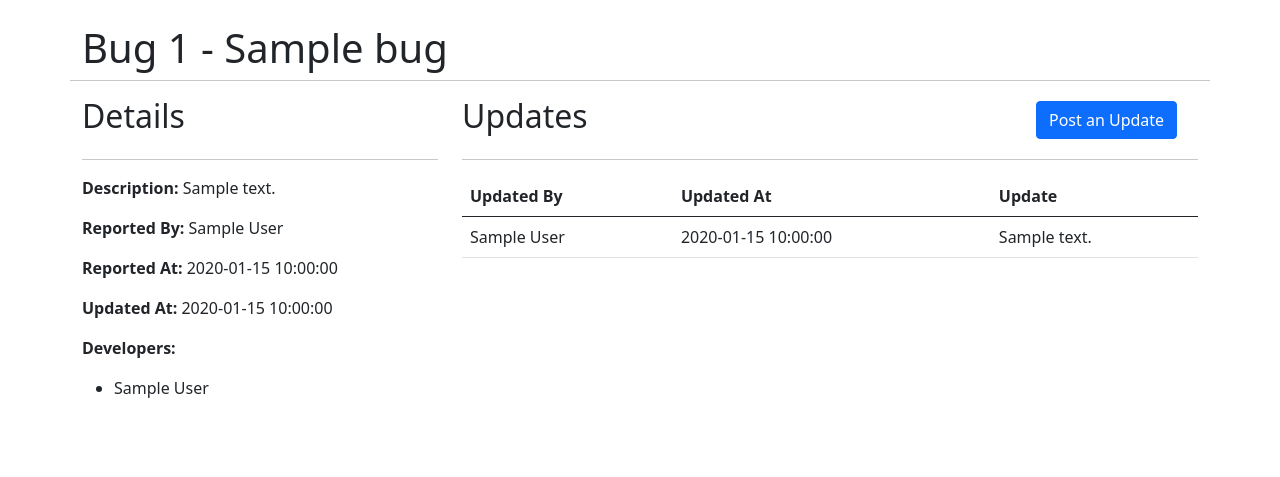
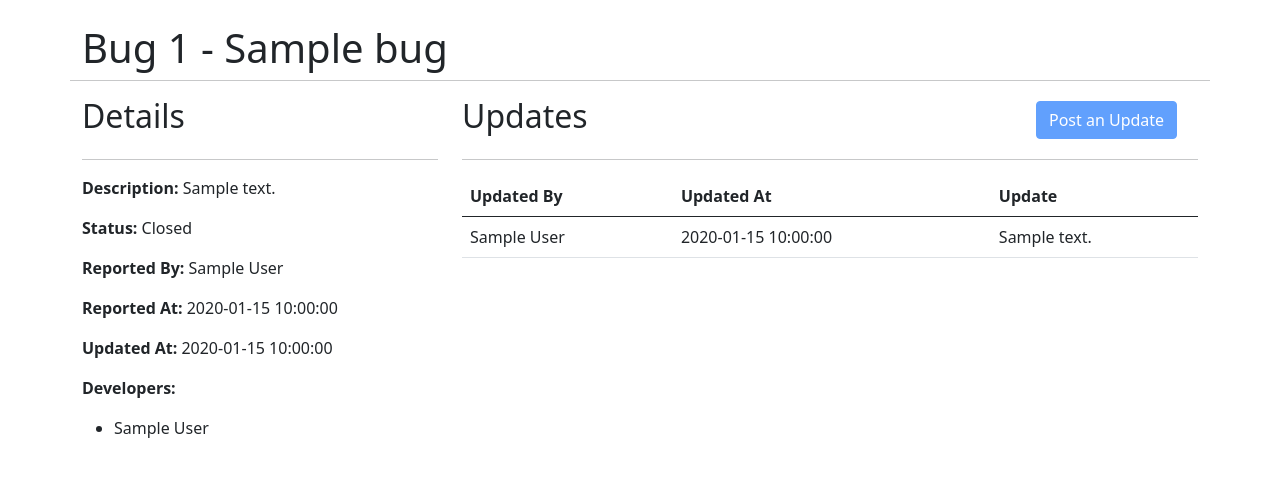
Before and after one commit to RyanWhipple/bugtracker, a Flask app: page /bug/1 in a window 1280 px wide. Shown: the part 59-536 px from the top of the page. Run offline with Flask 2, Linux system fonts and the light colour scheme; the visitor is signed in with stand-in values (Sample User, id 1); tables that the repository leaves empty or names only in its code hold one stand-in row (values such as "Sample post").

Commit message:
added "status"

```diff
--- a/flask_app/controllers/bugs.py
+++ b/flask_app/controllers/bugs.py
@@ -34,7 +34,8 @@ def bug_save():
     data = {
         'title'         : request.form['title'],
         'description'   : request.form['description'],
-        'user_id' : session['user_id'],
+        'user_id'       : session['user_id'],
+        'status'        : "Open",
     }
 
     Bug.add_bug(data)
@@ -76,6 +77,8 @@ def bug_view(bug_id):
         else:
             last_update = None
 
+        print("Developers:", developers)
+
         return render_template(
             'bug.html',
             user            = user,
@@ -94,6 +97,13 @@ def bug_update(bug_id):
     if not Update.validate_update(request.form):
         return redirect(f'/bug/{bug_id}')
 
+    if request.form.get('closeBug'):
+        print("Bug is closed!")
+        data = {
+            'id'    : bug_id
+        }
+        Bug.close(data)
+
     data = {
         'bug_id'        : bug_id,
         'description'   : request.form['description'],
--- a/flask_app/models/bug.py
+++ b/flask_app/models/bug.py
@@ -9,6 +9,7 @@ class Bug:
         self.description        = data['description']
         self.user_id            = data['user_id']
         self.created_at         = data['created_at']
+        self.status             = data['status']
         self.updates            = []
         self.developers         = []
 
@@ -29,7 +30,7 @@ class Bug:
     # Add/Save a Bug
     @classmethod
     def add_bug(cls, data):
-        query = "INSERT INTO bugs (title, description, user_id, created_at) VALUES ( %(title)s, %(description)s, %(user_id)s, NOW() ) "
+        query = "INSERT INTO bugs (title, description, user_id, created_at, status) VALUES ( %(title)s, %(description)s, %(user_id)s, NOW(), %(status)s ) "
         return connectToMySQL().query_db(query, data)
 
 
@@ -67,3 +68,9 @@ class Bug:
     def get_bug_by_id_with_developer_names(cls, data):
         query = "SELECT * FROM bugs LEFT JOIN(SELECT user_id as update_user_id, bug_id as update_bug_id FROM updates) as updates_join ON bugs.id = updates_join.update_bug_id LEFT JOIN(SELECT id, first_name, last_name FROM users) as users_join ON update_user_id = users_join.id WHERE bugs.id = %(id)s GROUP BY update_user_id"
         return connectToMySQL().query_db(query, data)
+
+    # Close a bug
+    @classmethod
+    def close(cls, data):
+        query = "UPDATE bugs SET status = 'Closed' WHERE id = %(id)s "
+        return connectToMySQL().query_db(query, data)
--- a/flask_app/templates/bug.html
+++ b/flask_app/templates/bug.html
@@ -37,13 +37,17 @@
                     <div class="col">
                         <hr>
                         <p><b>Description:</b> {{ bug.description }}</p>
+                        <p><b>Status:</b> {{ bug.status }}</p>
                         <p><b>Reported By:</b> {{ bug.first_name }} {{ bug.last_name }}</p>
                         <p><b>Reported At:</b> {{ bug.created_at }}</p>
                         <p><b>Updated At:</b> {{ last_update.created_at }}</p>
                         <p class="mt-3"><b>Developers:</b></p>
                         <ul>
                             {% for developer in developers %}
-                                <li>{{ developer.first_name }} {{ developer.last_name}}</li>
+                                {% if developer.first_name == None %}
+                                {% else %}
+                                    <li>{{ developer.first_name }} {{ developer.last_name}}</li>
+                                {% endif %}
                             {% endfor %}
                         </ul>
                     </div>
@@ -56,7 +60,7 @@
                         <h2>Updates</h2>
                     </div>
                     <div class="col col-3">
-                        <button type="button" class="btn btn-primary m-1" data-bs-toggle="modal" data-bs-target="#updateModal">Post an Update</button>
+                        <button type="button" class="btn btn-primary m-1" data-bs-toggle="modal" data-bs-target="#updateModal" {% if bug.status == "Closed" %}disabled{% endif %}>Post an Update</button>
                     </div>
                 </div>
                 <div class="row">
@@ -111,6 +115,12 @@
                     <div>
                         <label for="description" class="form-label">Update</label>
                         <input name="description" type="text" class="form-control mb-3" placeholder="">
+                        <div class="form-check mb-3">
+                            <input class="form-check-input" type="checkbox" value="closed" id="closeBug" name="closeBug">
+                            <label class="form-check-label" for="closeBug">
+                              Close Bug
+                            </label>
+                          </div>
                     </div>
                     <button type="submit" class="btn btn-primary">Add Update</button>
                     {% with messages = get_flashed_messages() %}
--- a/flask_app/templates/bugs.html
+++ b/flask_app/templates/bugs.html
@@ -32,6 +32,7 @@
                         <tr>
                             <th>Bug</th>
                             <th>Title</th>
+                            <th>Status</th>
                             <th>Created At</th>
                             <th>Created By</th>
                             <th>Updated At</th>
@@ -47,6 +48,9 @@
                             </td>
                             <td>
                                 <a href="bug/{{bug.id}}">{{ bug.title }}</a>
+                            </td>
+                            <td>
+                                {{ bug.status }}
                             </td>
                             <td>
                                 {{ bug.created_at }}
```
Also changed, not shown: 2 other files.
